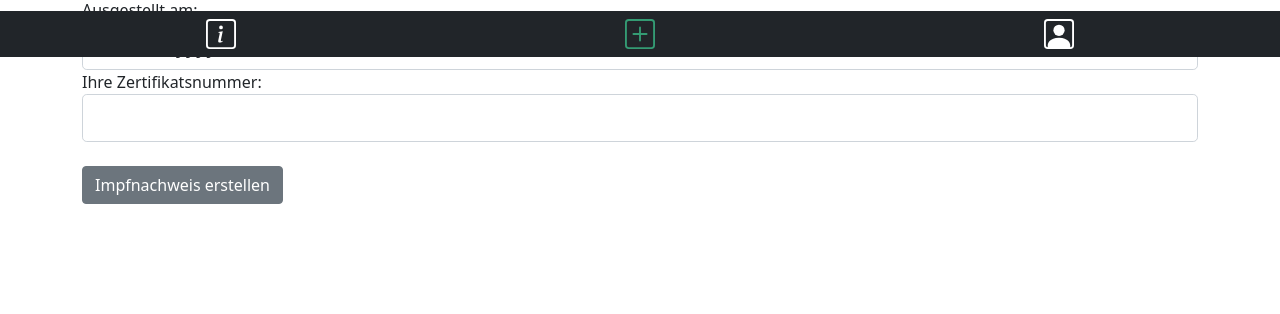
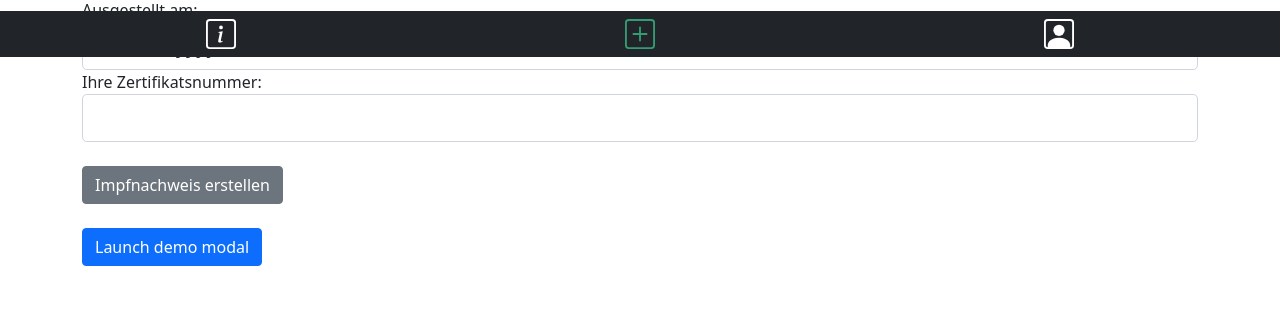
Before and after one commit to ValentinFFM/my.vay, a Flask app: page /issuer/QR in a window 1280 px wide. Shown: the part 743-1057 px from the top of the page. Before the commit the page ends 947 px from the top, so only its background shows below. Run offline with Flask 2, Linux system fonts and the light colour scheme.

Commit message:
Adding modal and commenting out unused libraries.

```diff
--- a/app.py
+++ b/app.py
@@ -6,8 +6,8 @@ from forms import ImpfnachweisForm, LoginForm
 
 import pyqrcode
 import qrcode
-import png
-import cv2
+#import png
+#import cv2
 
 
 # Initialize flask application
--- a/templates/issuer/issuer_create_qr.html
+++ b/templates/issuer/issuer_create_qr.html
@@ -176,6 +176,31 @@
 
             </fieldset>
         </form>
+
+        <!-- Button trigger modal -->
+        <button type="button" class="btn btn-primary" data-bs-toggle="modal" data-bs-target="#exampleModal">
+            Launch demo modal
+        </button>
+
+        <!-- Modal -->
+        <div class="modal fade" id="exampleModal" tabindex="-1" aria-labelledby="exampleModalLabel" aria-hidden="true">
+            <div class="modal-dialog">
+            <div class="modal-content">
+                <div class="modal-header">
+                <h5 class="modal-title" id="exampleModalLabel">Modal title</h5>
+                <button type="button" class="btn-close" data-bs-dismiss="modal" aria-label="Close"></button>
+                </div>
+                <div class="modal-body">
+                ...
+                </div>
+                <div class="modal-footer">
+                <button type="button" class="btn btn-secondary" data-bs-dismiss="modal">Close</button>
+                <button type="button" class="btn btn-primary">Save changes</button>
+                </div>
+            </div>
+            </div>
+        </div>
+
     </div>
 
 {% endblock %}
```
